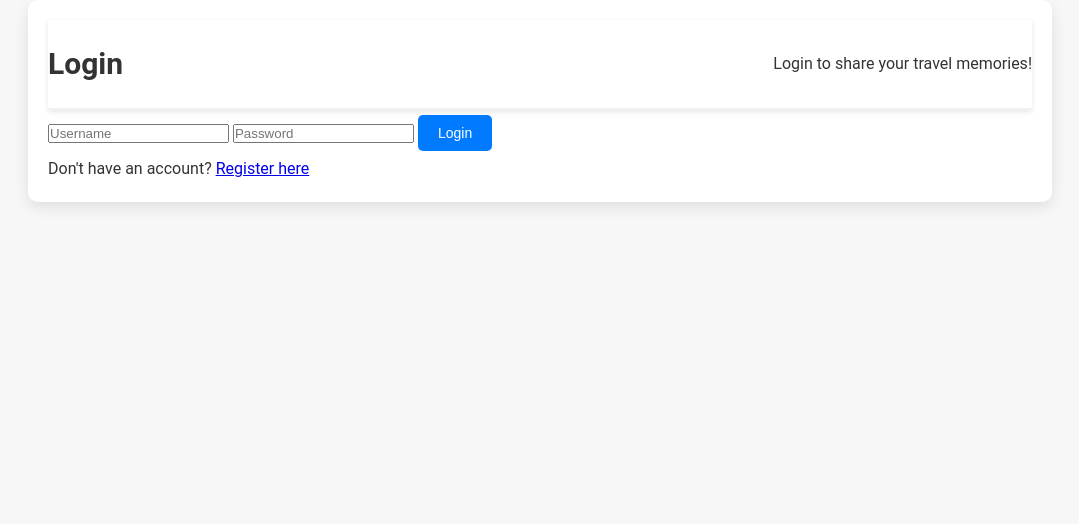
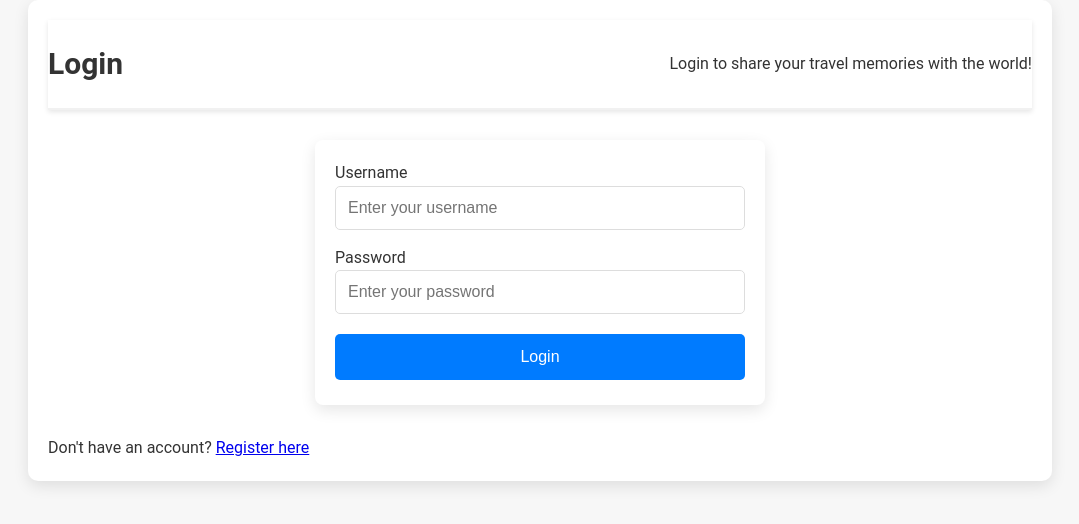
Before and after one commit to manju-app-developer/PhotoShare, a plain HTML site: page login.html in a window 1280 px wide. Shown: the whole page, without its empty margins (100-1179 px from the left). Drawn offline with Linux system fonts and the light colour scheme; sample sign-in values are in the browser's storage.

Commit message:
Update login.html

```diff
--- a/login.html
+++ b/login.html
@@ -1,26 +1,37 @@
 <!DOCTYPE html>
 <html lang="en">
+
 <head>
     <meta charset="UTF-8">
     <meta name="viewport" content="width=device-width, initial-scale=1.0">
+    <meta http-equiv="X-UA-Compatible" content="ie=edge">
     <title>Login - Travel Share</title>
     <link rel="stylesheet" href="styles.css">
 </head>
+
 <body>
     <div class="container">
         <header>
             <h1>Login</h1>
-            <p>Login to share your travel memories!</p>
+            <p>Login to share your travel memories with the world!</p>
         </header>
 
         <div class="form-container">
-            <input type="text" id="login-username" placeholder="Username" required>
-            <input type="password" id="login-password" placeholder="Password" required>
-            <button onclick="loginUser()">Login</button>
+            <form id="login-form">
+                <label for="login-username">Username</label>
+                <input type="text" id="login-username" name="username" placeholder="Enter your username" required aria-label="Username" autocomplete="username">
+
+                <label for="login-password">Password</label>
+                <input type="password" id="login-password" name="password" placeholder="Enter your password" required aria-label="Password" autocomplete="current-password">
+
+                <button type="submit" onclick="loginUser(event)">Login</button>
+            </form>
+
             <p>Don't have an account? <a href="register.html">Register here</a></p>
         </div>
     </div>
 
     <script src="script.js"></script>
 </body>
+
 </html>
```
